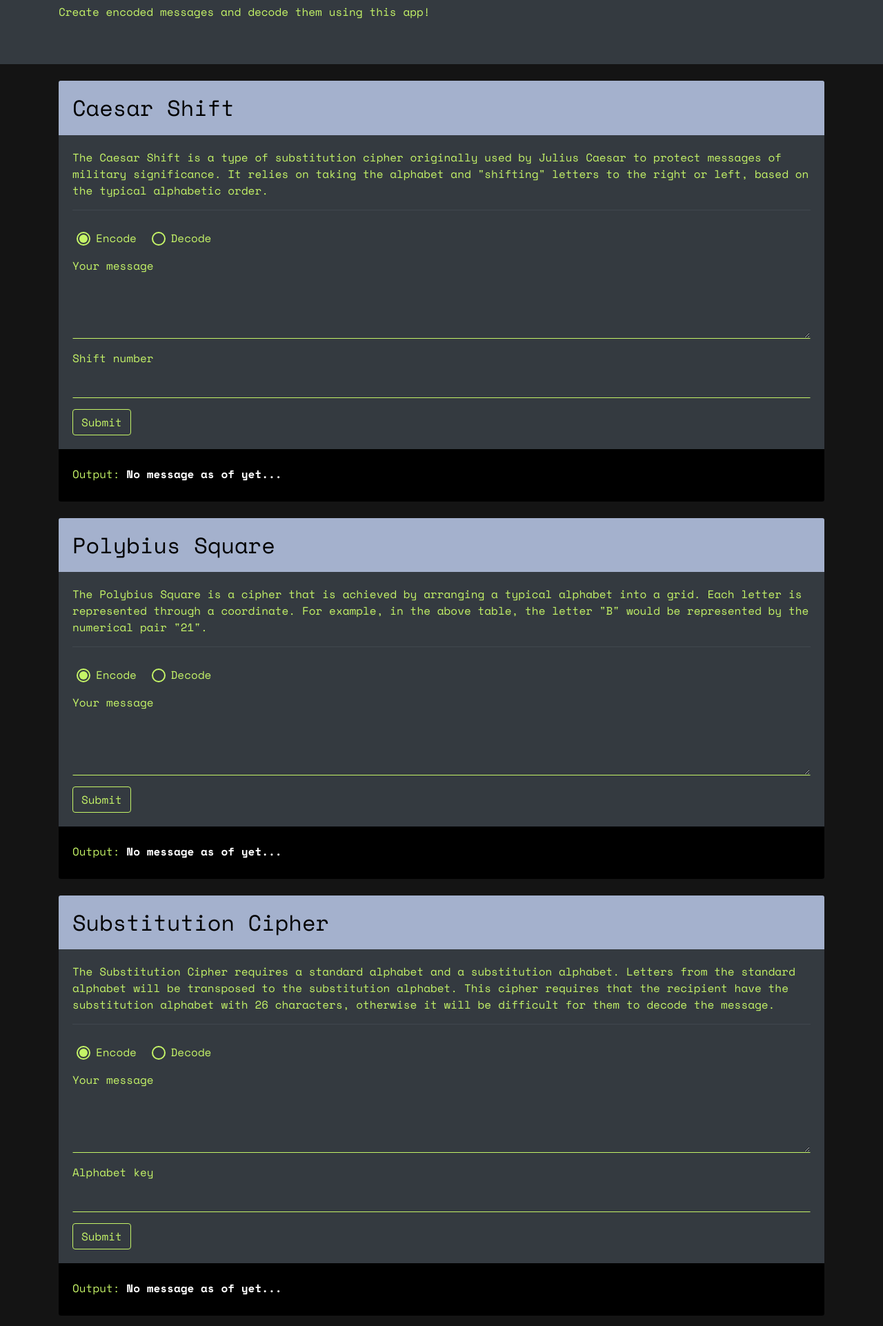
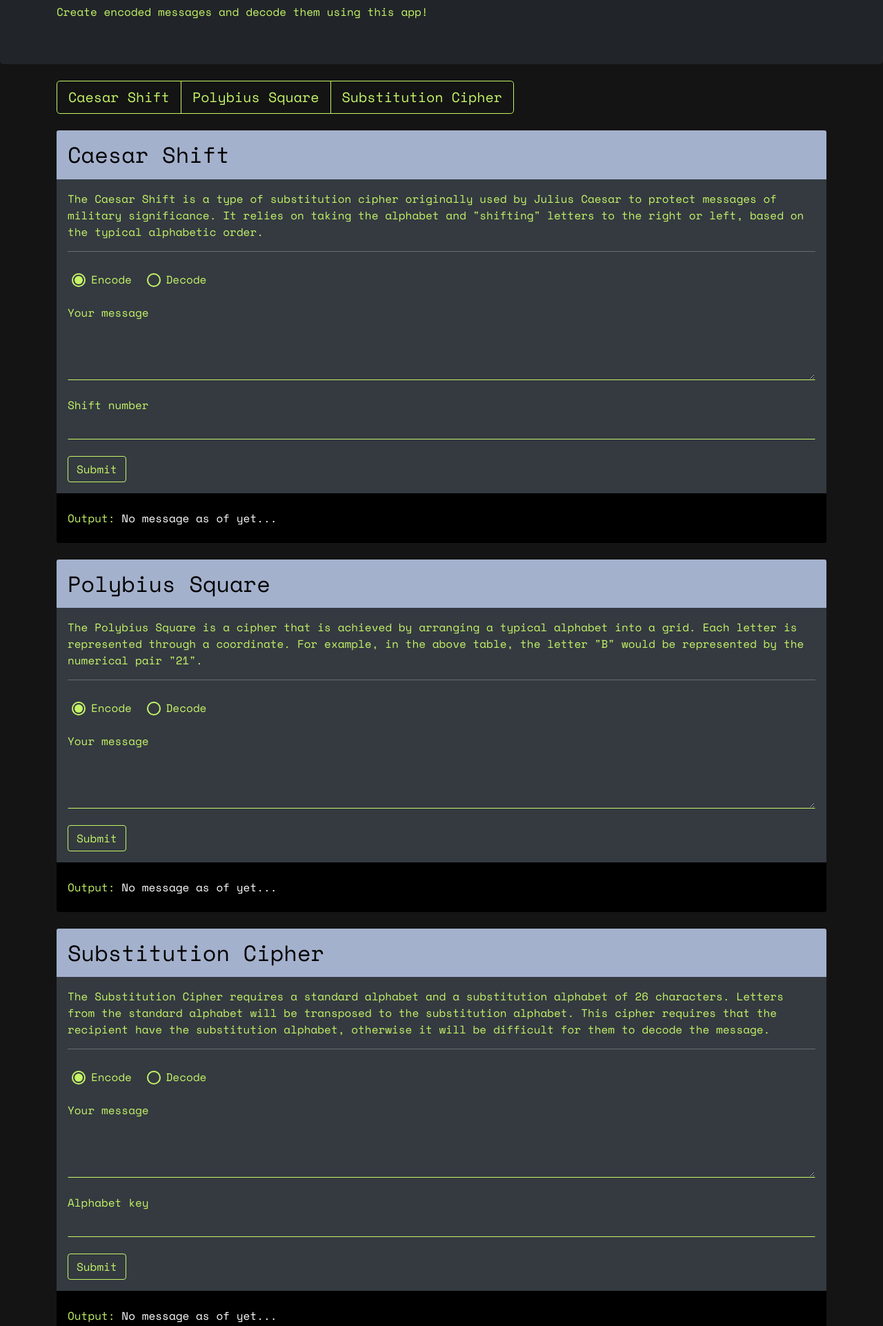
Before and after one commit to skurshner/Decoder-Ring, a website: page index.html in a window 1280 px wide. Shown: the part 118-2040 px from the top of the page at 69% size. Drawn offline with nearby package versions, Linux system fonts and the light colour scheme.

Commit message:
added tab buttons

```diff
--- a/index.html
+++ b/index.html
@@ -8,12 +8,7 @@
       content="width=device-width, initial-scale=1, shrink-to-fit=no"
     />
     <link rel="icon" href="images/favicon.ico" />
-    <link
-      rel="stylesheet"
-      href="https://stackpath.bootstrapcdn.com/bootstrap/4.5.2/css/bootstrap.min.css"
-      integrity="sha384-JcKb8q3iqJ61gNV9KGb8thSsNjpSL0n8PARn9HuZOnIxN0hoP+VmmDGMN5t9UJ0Z"
-      crossorigin="anonymous"
-    />
+    <link href="https://cdn.jsdelivr.net/npm/bootstrap@5.1.3/dist/css/bootstrap.min.css" rel="stylesheet" integrity="sha384-1BmE4kWBq78iYhFldvKuhfTAU6auU8tT94WrHftjDbrCEXSU1oBoqyl2QvZ6jIW3" crossorigin="anonymous">
     <link rel="stylesheet" href="styles.css">
     <link rel="preconnect" href="https://fonts.googleapis.com">
     <link rel="preconnect" href="https://fonts.gstatic.com" crossorigin>
@@ -30,6 +25,14 @@
     </header>
 
     <main class="container my-4">
+
+      <!-- Tab navigation -->
+      <div class="btn-group btn-group-lg flex-wrap mb-4" role="page-nav" aria-label="Select cypher type">
+        <button type="button" class="btn ">Caesar Shift</button>
+        <button type="button" class="btn ">Polybius Square</button>
+        <button type="button" class="btn ">Substitution Cipher</button>
+      </div>
+
       <!-- Caesar Shift -->
       <section class="row">
         <div class="col">
@@ -47,7 +50,7 @@
               </p>
               <hr />
               <form id="caesar">
-                <div class="form-group">
+                <div class="form-group mb-4">
                   <div class="radio-item">
                     <input
                       type="radio"
@@ -73,7 +76,7 @@
                     >
                   </div>
                 </div>
-                <div class="form-group">
+                <div class="form-group mb-4">
                   <label for="caesar-input">Your message</label>
                   <textarea
                     class="form-control"
@@ -85,7 +88,7 @@
                   <label for="caesar-shift">Shift number</label>
                   <input type="number" class="form-control" id="caesar-shift" />
                 </div>
-                <button class="btn" type="submit">Submit</button>
+                <button class="btn mt-4" type="submit">Submit</button>
               </form>
             </div>
             <div
@@ -122,7 +125,7 @@
               </p>
               <hr />
               <form id="polybius">
-                <div class="form-group">
+                <div class="form-group mb-4">
                   <div class="radio-item">
                     <input
                       type="radio"
@@ -159,7 +162,7 @@
                     rows="3"
                   ></textarea>
                 </div>
-                <button class="btn" type="submit">Submit</button>
+                <button class="btn mt-4" type="submit">Submit</button>
               </form>
             </div>
             <div
@@ -189,14 +192,14 @@
             <div class="card-body">
               <p>
                 The Substitution Cipher requires a standard alphabet and a
-                substitution alphabet. Letters from the standard alphabet will
+                substitution alphabet of 26 characters. Letters from the standard alphabet will
                 be transposed to the substitution alphabet. This cipher requires
-                that the recipient have the substitution alphabet with 26 characters, otherwise it
+                that the recipient have the substitution alphabet, otherwise it
                 will be difficult for them to decode the message.
               </p>
               <hr />
               <form id="substitution">
-                <div class="form-group">
+                <div class="form-group mb-4">
                   <div class="radio-item">
                     <input
                       type="radio"
@@ -225,7 +228,7 @@
                     >
                   </div>
                 </div>
-                <div class="form-group">
+                <div class="form-group mb-4">
                   <label for="substitution-input">Your message</label>
                   <textarea
                     class="form-control"
@@ -242,7 +245,7 @@
                     maxlength="26"
                   />
                 </div>
-                <button class="btn" type="submit">Submit</button>
+                <button class="btn mt-4" type="submit">Submit</button>
               </form>
             </div>
             <div
--- a/styles.css
+++ b/styles.css
@@ -26,6 +26,10 @@ label {
 .btn:hover {
   background-color: var(--green);
   color: #343a40;
+}
+
+.btn:focus {
+  box-shadow: none;
 }
 
 span {
@@ -105,3 +109,17 @@ hr {
   border: none;
   box-shadow: none;
 }
+
+.nav-link {
+  color: var(--green);
+}
+
+.nav-link:active {
+  background-color: var(--green);
+  color: #343a40;
+}
+
+.nav-link:hover {
+  background-color: var(--green);
+  color: #343a40;
+}
```
